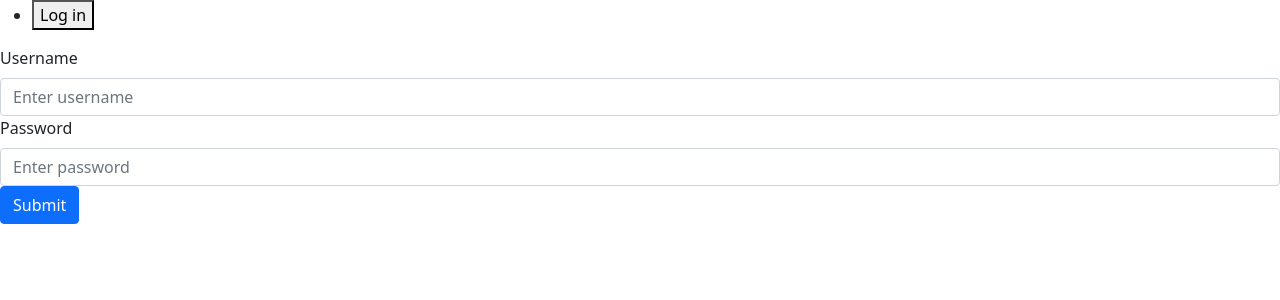
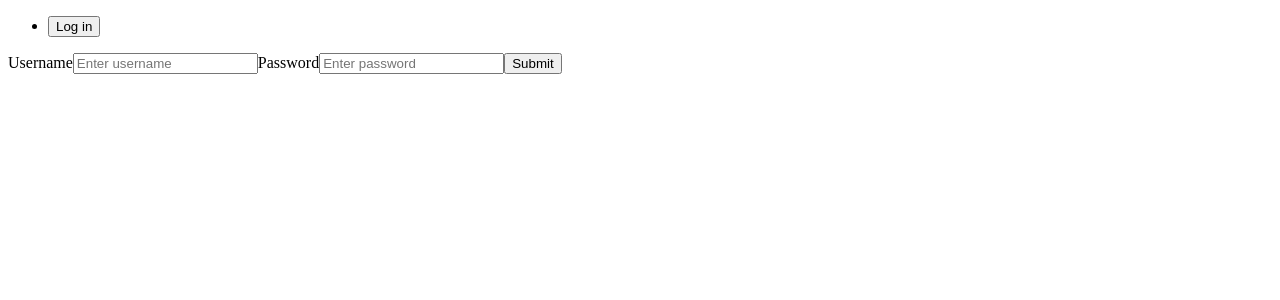
Before and after one commit to a-sha0234/blog-app-clientSide-Admin, a React (Create React App) app: page / in a window 1280 px wide. Shown: the top 300 px of the page. Built offline with nearby package versions, Linux system fonts and the light colour scheme.

Commit message:
remove bootsrap

```diff
--- a/src/pages/Login.js
+++ b/src/pages/Login.js
@@ -1,5 +1,3 @@
-import { Button, Form } from "react-bootstrap";
-import "bootstrap/dist/css/bootstrap.min.css";
 import { useNavigate } from "react-router-dom";
 
 import React, { useState } from "react";
@@ -67,33 +65,33 @@ export default function Login(props) {
   }
 
   return (
-    <main>
-      <Form onSubmit={handleSubmit} method="post">
+    <main className="loginForm">
+      <form onSubmit={handleSubmit} method="post">
         {" "}
-        <Form.Label>Username</Form.Label>
-        <Form.Control
+        <label>Username</label>
+        <input
           type="text"
           placeholder="Enter username"
           name="username"
           value={formData.username}
           onChange={handleFormChange}
           required
-        />
+        ></input>
         {/*  */}
-        <Form.Label>Password</Form.Label>
-        <Form.Control
+        <label>Password</label>
+        <input
           type="text"
           placeholder="Enter password"
           name="password"
           value={formData.password}
           onChange={handleFormChange}
           required
-        />
+        ></input>
         {/*  */}
-        <Button variant="primary" type="submit">
+        <button variant="primary" type="submit">
           Submit
-        </Button>
-      </Form>
+        </button>
+      </form>
 
       {errorMessage && <div className="errorMessage">{errorMessage}</div>}
     </main>
```
